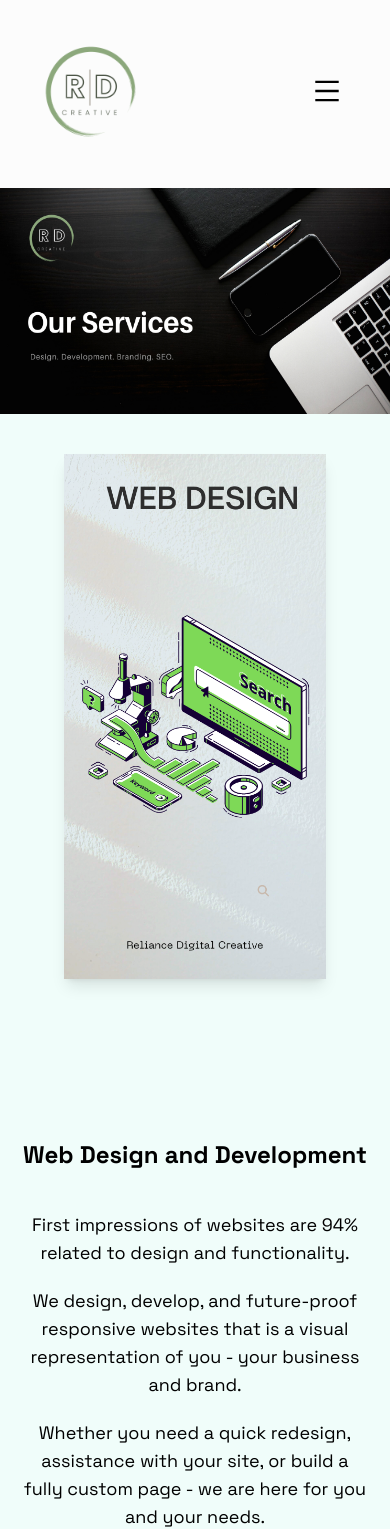
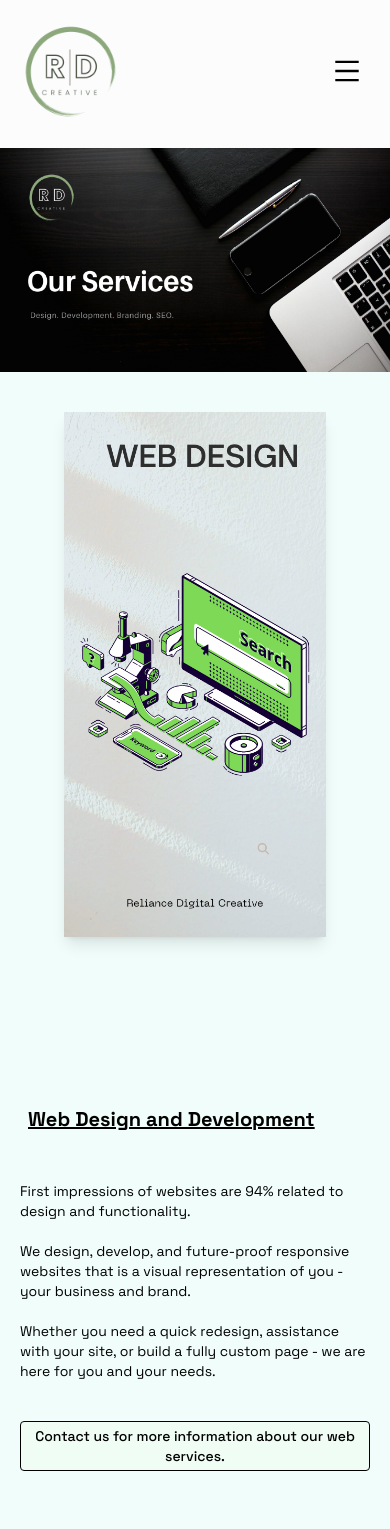
Before and after one commit to ywakili18/reliancecreative, a Next.js app: page /services in a window 390 px wide. Shown: the top 1529 px of the page. Built offline with nearby package versions, Linux system fonts and the light colour scheme.

Commit message:
quick fix

```diff
--- a/components/Button.js
+++ b/components/Button.js
@@ -2,9 +2,11 @@ import React from 'react'
 
 const Button = ({ text }) => {
   return (
-    <button className="p-2 relative rounded group overflow-hidden font-medium bg-green-50 text-black inline-block border border-black">
+    <button className="sm:p-2 p-1 relative rounded group overflow-hidden font-medium bg-green-50 text-black inline-block border border-black">
       <span className="absolute top-0 left-0 flex w-full h-0 mb-0 transition-all duration-200 ease-out transform translate-y-0 bg-emerald-500 group-hover:h-full opacity-90"></span>
-      <span className="relative group-hover:text-white text-lg">{text}</span>
+      <span className="relative group-hover:text-white sm:text-lg text-sm">
+        {text}
+      </span>
     </button>
   )
 }
--- a/components/NavBar.js
+++ b/components/NavBar.js
@@ -43,7 +43,7 @@ export default function NavBar() {
     open: { opacity: 1 }
   }
   return (
-    <nav className="top-0  p-10 fixed w-full z-10">
+    <nav className="top-0 p-5 sm:p-1 fixed w-full z-10 shadow">
       {/* icon and ham menu container */}
       <div className="text-4xl flex justify-between ">
         <Link href="/">
@@ -91,7 +91,7 @@ export default function NavBar() {
               animate="open"
               exit="closed"
               variants={sideVariants}
-              className="flex flex-col gap-20 sm:gap-24 mt-auto mb-auto"
+              className="flex flex-col gap-20 sm:gap-24 mt-auto mb-auto text-sm sm:text-2xl"
             >
               {navigation.map((link) => (
                 <Link key={link.name} href={link.href}>
@@ -114,7 +114,7 @@ export default function NavBar() {
               exit="closed"
               variants={sideVariants}
             >
-              <p className="flex text-3xl sm:text-5xl gap-5 ">
+              <p className="flex text-2xl sm:text-5xl gap-5 ">
                 <motion.a
                   className="hover:text-green-500 cursor-pointer"
                   variants={itemVariants}
@@ -143,7 +143,7 @@ export default function NavBar() {
               </p>{' '}
               <Link href="mailto:reliancedigitalcreative@gmail.com">
                 <motion.a
-                  className="hover:text-red-500 text-lg sm:text-2xl sm:mt-10 mt-2 cursor-pointer"
+                  className="hover:text-red-500 text-sm sm:text-2xl sm:mt-10 mt-2 cursor-pointer"
                   variants={itemVariants}
                 >
                   reliancedigitalcreative@gmail.com
--- a/components/services-components/ServiceCard.js
+++ b/components/services-components/ServiceCard.js
@@ -17,14 +17,16 @@ const ServiceCard = ({
     <div className="flex md:flex-col flex-col-reverse lg:flex-row gap-40 p-5 md:p-10 mt-5">
       {/* text */}
       <motion.div
-        className="text-lg text-center  lg:text-left md:text-xl
+        className="text-lg text-left md:text-xl
         lg:text-2xl flex flex-col gap-10 text-black "
         initial={{ opacity: 0 }}
         whileInView={{ opacity: 1 }}
         transition={{ duration: 1.5 }}
       >
-        <h2 className="text-2xl font-bold sm:text-4xl">{header}</h2>
-        <div className="flex flex-col  gap-5 lg:w-3/4">
+        <h2 className="text-xl font-bold sm:text-4xl underline p-2">
+          {header}
+        </h2>
+        <div className="flex flex-col  gap-5 lg:w-3/4 sm:text-lg text-sm">
           <p>{first}</p>
           <p>{second}</p>
           <p>{third}</p>
@@ -37,7 +39,7 @@ const ServiceCard = ({
         </div>
       </motion.div>
       <motion.div
-        className="w-3/4 sm:w-1/2 lg:ml-10 m-auto shadow-lg bg-emerald-200 h-auto"
+        className="w-3/4 sm:w-1/4 lg:ml-10 m-auto shadow-lg bg-emerald-200 h-auto"
         initial={{ y: -100, opacity: 0 }}
         whileInView={{ y: 0, opacity: 1 }}
         transition={{ duration: 1 }}
--- a/pages/index.js
+++ b/pages/index.js
@@ -20,7 +20,7 @@ export default function Home() {
         </title>
         <meta name="description" content="Generated by create next app" />
       </Head>
-      <main className="p-8 sm:p-20  lg:flex  md:gap-24  mt-40 h-[90vh]">
+      <main className="p-8 sm:p-20  lg:flex  md:gap-24  sm:mt-16 mt-40 h-[90vh] ">
         <motion.h1
           className="text-5xl md:text-8xl font-semibold mt-14 mb-10 sm:mt-40 sm:mb-0"
           initial={{ opacity: 0, x: -100 }}
--- a/pages/services.js
+++ b/pages/services.js
@@ -59,10 +59,10 @@ const services = () => {
         <link rel="icon" href="/favicon.png" />
       </Head>
       {/* Main Section */}
-      <main className="mt-40">
-        <h1>Our Services.</h1>
+      <main className="mt-20">
+        <h1 className="text-transparent">Our Services.</h1>
         <motion.div
-          className="w-full"
+          className="w-full mt-10 sm:m-0"
           initial={{ opacity: 0 }}
           whileInView={{ opacity: 1 }}
           transition={{ duration: 0.5 }}
@@ -71,7 +71,7 @@ const services = () => {
             src="/servicesHeader.png"
             alt="Our services, reliance digital creative. Pen, Smart Phone, and laptop placed next to each other."
             layout="responsive"
-            height={768}
+            height={760}
             width={1300}
           />
         </motion.div>
```
